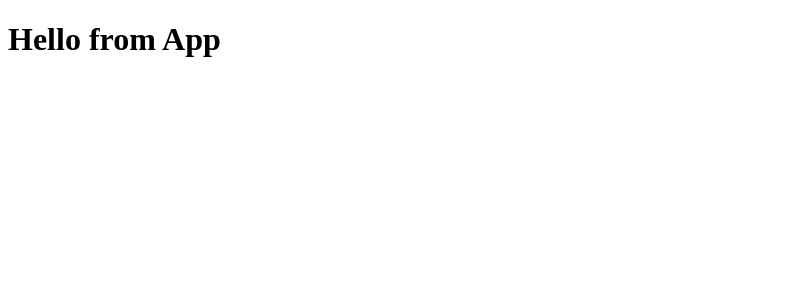
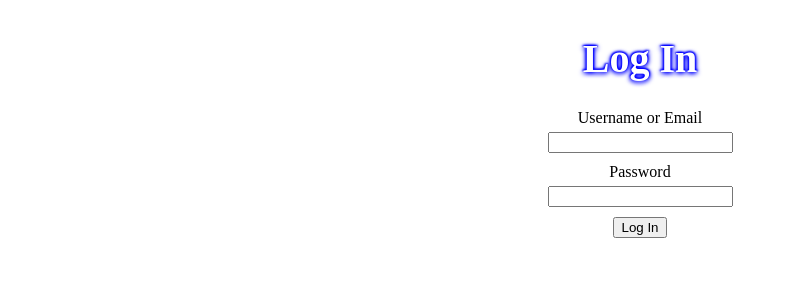
Before and after one commit to LukeConnors/ChairBnB, a React (Create React App) app in the folder frontend/: page /login in a window 1280 px wide. Shown: the top 300 px of the page, without its empty margins (0-788 px from the left). Built offline with nearby package versions, Linux system fonts and the light colour scheme; no server answers.

Commit message:
created login page

```diff
--- a/frontend/src/App.js
+++ b/frontend/src/App.js
@@ -1,6 +1,14 @@
+import React from "react";
+import { Route, Switch } from "react-router-dom";
+import LoginFormPage from "./components/LoginFormPage";
+
 function App() {
   return (
-    <h1>Hello from App</h1>
+    <Switch>
+      <Route path="/login">
+        <LoginFormPage />
+      </Route>
+    </Switch>
   );
 }
 
--- /dev/null
+++ b/frontend/src/components/LoginFormPage/LoginForm.css
@@ -0,0 +1,35 @@
+h1 {
+    color: white;
+	font-size: 40px;
+	text-shadow: -1px 1px 5px blue,
+				  1px 1px 5px blue,
+				  1px -1px 2px blue,
+				  -1px -1px 2px blue;
+
+    text-align: center;
+
+}
+
+.container {
+    display: flex;
+    flex-direction: column;
+    align-items: center;
+  }
+
+  form {
+    display: flex;
+    flex-direction: column;
+    align-items: center;
+  }
+
+  .form-row {
+    display: flex;
+    flex-direction: column;
+    align-items: center;
+    margin-bottom: 10px;
+  }
+
+  form label {
+    text-align: center;
+    margin-bottom: 5px;
+  }
--- /dev/null
+++ b/frontend/src/components/LoginFormPage/index.js
@@ -0,0 +1,57 @@
+import {useState} from 'react'
+import * as sessionActions from "../../store/session";
+import { useDispatch, useSelector } from "react-redux";
+import { Redirect } from "react-router-dom";
+import "./LoginForm.css"
+
+function LoginFormPage() {
+const dispatch = useDispatch();
+const sessionUser = useSelector((state) => state.session.user)
+const [credential, setCredential] = useState("");
+const [password, setPassword] = useState("");
+const [errors, setErrors] = useState({});
+
+if (sessionUser) return <Redirect to="/" />;
+
+const handleSubmit = (e) => {
+    e.preventDefault();
+    setErrors({});
+    return dispatch(sessionActions.logInUser({ credential, password })).catch(
+      async (res) => {
+        const data = await res.json();
+        if (data && data.errors) setErrors(data.errors);
+      }
+    );
+  };
+
+  return (
+    <div className="container">
+      <h1>Log In</h1>
+      <form onSubmit={handleSubmit}>
+        <div className="form-row">
+          <label>Username or Email</label>
+          <input
+            type="text"
+            value={credential}
+            onChange={(e) => setCredential(e.target.value)}
+            required
+          />
+        </div>
+        <div className="form-row">
+          <label>Password</label>
+          <input
+            type="password"
+            value={password}
+            onChange={(e) => setPassword(e.target.value)}
+            required
+          />
+        </div>
+        {errors.credential && <p>{errors.credential}</p>}
+        <button type="submit">Log In</button>
+      </form>
+    </div>
+  );
+
+}
+
+export default LoginFormPage;
--- a/frontend/src/index.js
+++ b/frontend/src/index.js
@@ -6,6 +6,7 @@ import './index.css';
 import App from './App';
 import configureStore from './store';
 import { restoreCSRF, csrfFetch } from './store/csrf';
+import * as sessionActions from "./store/session"
 
 const store = configureStore();
 
@@ -14,6 +15,7 @@ if (process.env.NODE_ENV !== 'production') {
 
   window.csrfFetch = csrfFetch;
   window.store = store;
+  window.sessionActions = sessionActions;
 }
 
 function Root() {
--- a/frontend/src/store/index.js
+++ b/frontend/src/store/index.js
@@ -1,9 +1,11 @@
 import { createStore, combineReducers, applyMiddleware, compose } from "redux";
 import thunk from "redux-thunk";
+import sessionReducer from "./session";
 
 
 const rootReducer = combineReducers({
   // add reducer functions here
+  session: sessionReducer
 });
 
 let enhancer;
--- /dev/null
+++ b/frontend/src/store/session.js
@@ -0,0 +1,53 @@
+import { csrfFetch } from "./csrf"
+
+
+const LOGIN = 'session/LOGIN'
+const LOGOUT = 'session/LOGOUT'
+
+const logIn = (user) => ({
+    type: LOGIN,
+    user
+})
+
+const logOut = () => ({
+    type: LOGOUT
+})
+
+
+export const logInUser = (credential, password) => async dispatch => {
+    const resBody = JSON.stringify({credential, password})
+const res = await csrfFetch(`/api/session`, {
+    method: 'POST',
+    body: resBody
+    })
+
+    if(res.ok){
+    const data = await res.json()
+    dispatch(logIn(data))
+    }
+}
+
+export const logOutUser = () => async dispatch => {
+    const res = await csrfFetch ('/api/session', {
+        method: 'DELETE',
+    })
+
+    if(res.ok){
+        dispatch(logOut())
+    }
+}
+
+
+const sessionReducer = (state={user: null}, action) => {
+switch(action.type){
+    case LOGIN:
+        return {user: action.user}
+    case LOGOUT:
+        return {user: null}
+
+        default:
+        return state;
+    }
+}
+
+export default sessionReducer
```
Also changed, not shown: 2 other files (tests, documents, lock files or other folders).
